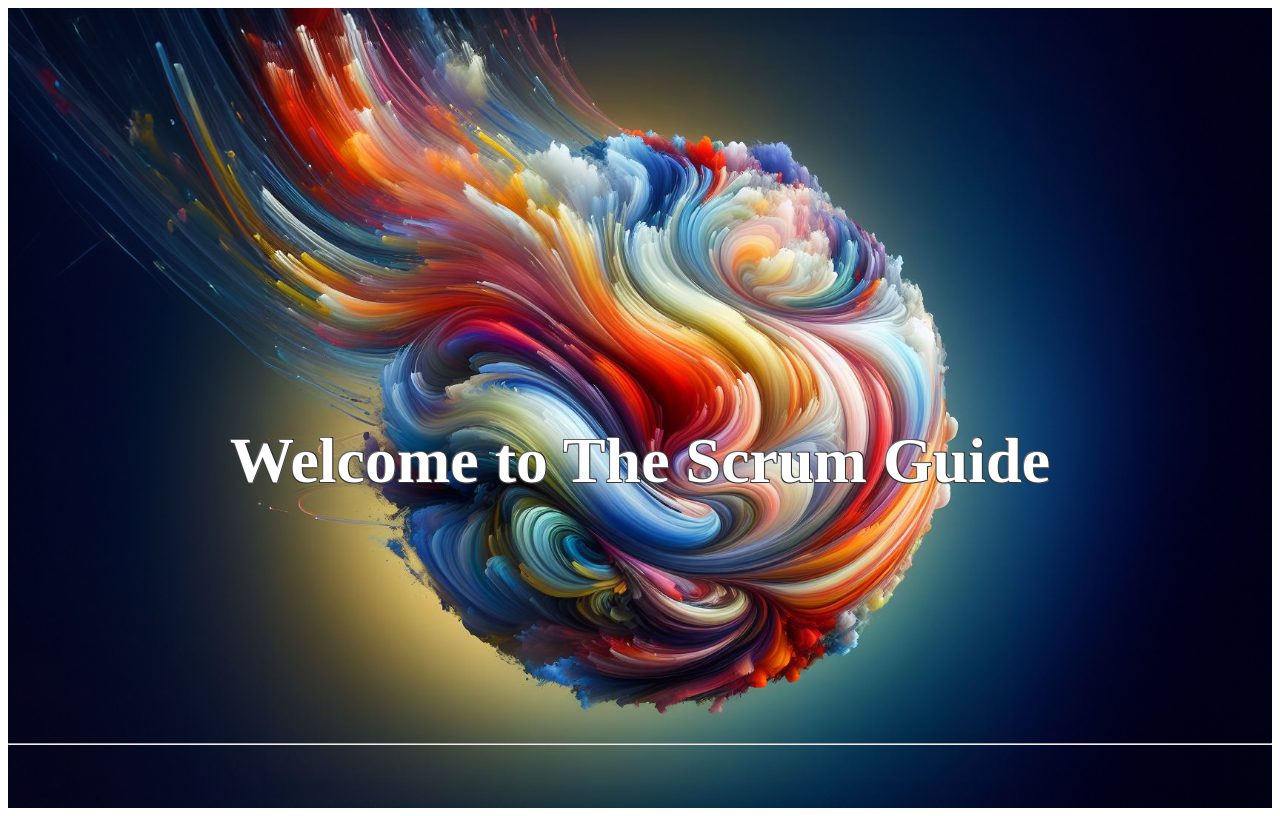
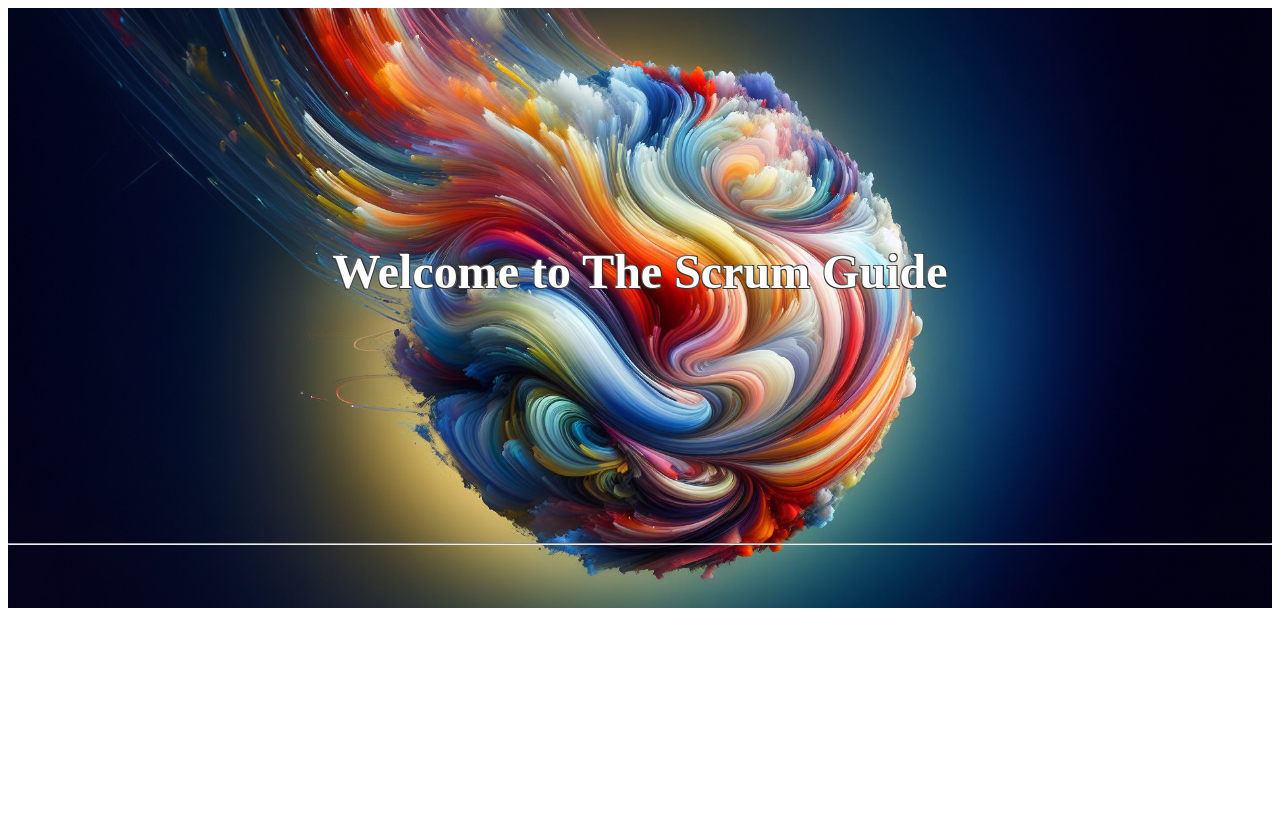
Before and after one commit to Wilma-Norman/Scrum-Project-assignment, a React (Vite) app: page / in a window 1280 px wide. Built offline with nearby package versions, Linux system fonts and the light colour scheme.

Commit message:
adjusted according from the CR check and also put a vh of 75 instead of 100

```diff
--- a/src/Components/Home/HomeHero/HomeHero.module.css
+++ b/src/Components/Home/HomeHero/HomeHero.module.css
@@ -5,17 +5,17 @@
     color: white;
     display: flex;
     flex-direction: column;
-    height: 100vh;
+    height: 75vh;
     width: 100%;
 }
 
 .header {
+    align-items: center;
     display: flex;
     height: auto;
     flex-grow: 1;
     font-size: 2.2rem;
     justify-content: center;
-    margin-top: 200px;
     padding: 16px;
     text-align: center;
     text-shadow: -1px -1px 0 #666666, 1px -1px 0 #302f2f, -1px 1px 0 #333333, 1px 1px 0 #5c5c5c;
@@ -30,9 +30,9 @@
 
 @media screen and (min-width: 768px) {
     .header {
-        font-size: 4rem;
-        margin-top: 400px;
+        font-size: 3rem;
     }
+
     .heroLine {
         margin-bottom: 5%;
     }
```
